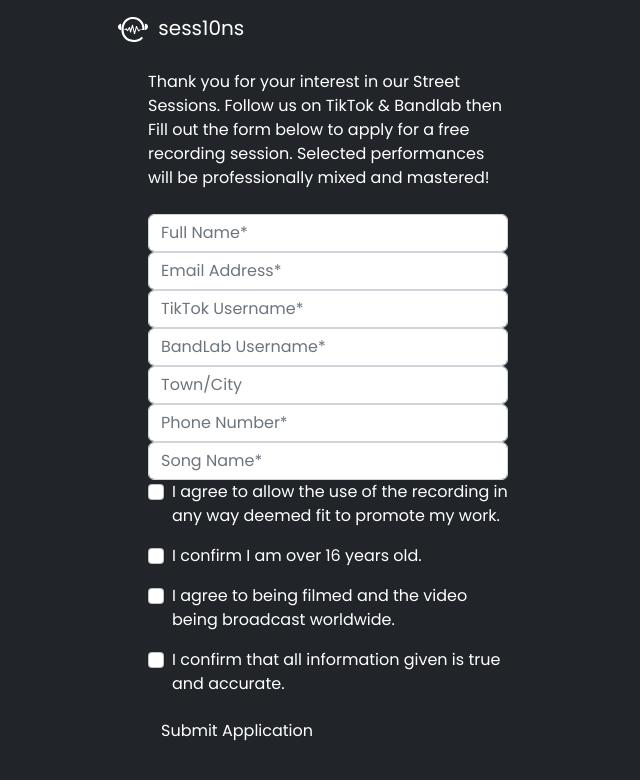
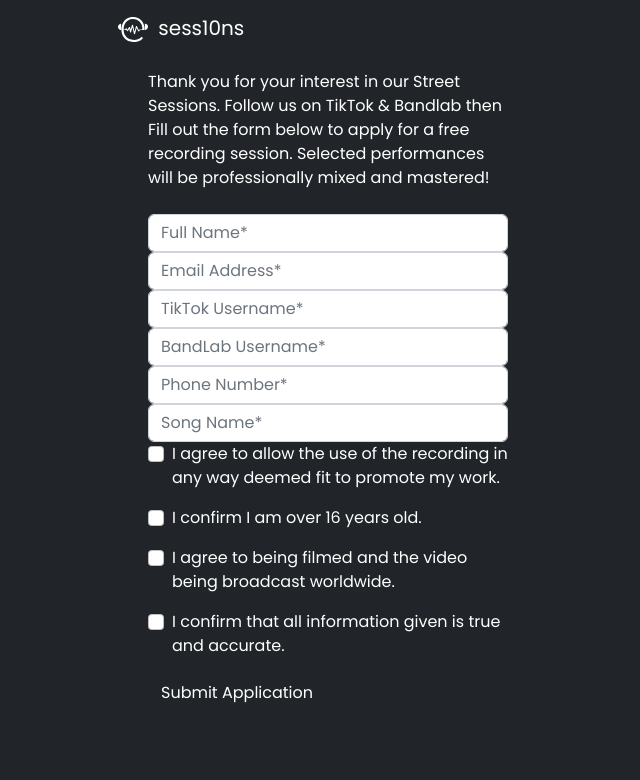
Before and after one commit to habeshahood/sess10ns.github.io, a Jekyll site: the page free.html, which Jekyll copies as it is, in a window 1280 px wide. Shown: the top 780 px of the page, without its empty margins (0-640 px from the left). Built offline with Jekyll 4.4.1, drawn with Linux system fonts in a browser that asks for light colours; nearby versions of some CDN libraries.

Commit message:
Revert "update"
This reverts commit 0a8201c905b815011fb231c5711f7936ec8b70cd.

```diff
--- a/free.html
+++ b/free.html
@@ -62,9 +62,6 @@
         <input class="form-control" type="text" name="BandLabUsername" placeholder="BandLab Username*" required>
       </div>
       <div class="form-group">
-        <input class="form-control" type="text" name="City" placeholder="Town/City" required>
-      </div>
-      <div class="form-group">
         <input class="form-control" type="tel" name="phone" placeholder="Phone Number*" required>
       </div>
       <div class="form-group">
```
Also changed, not shown: 1 other file.
